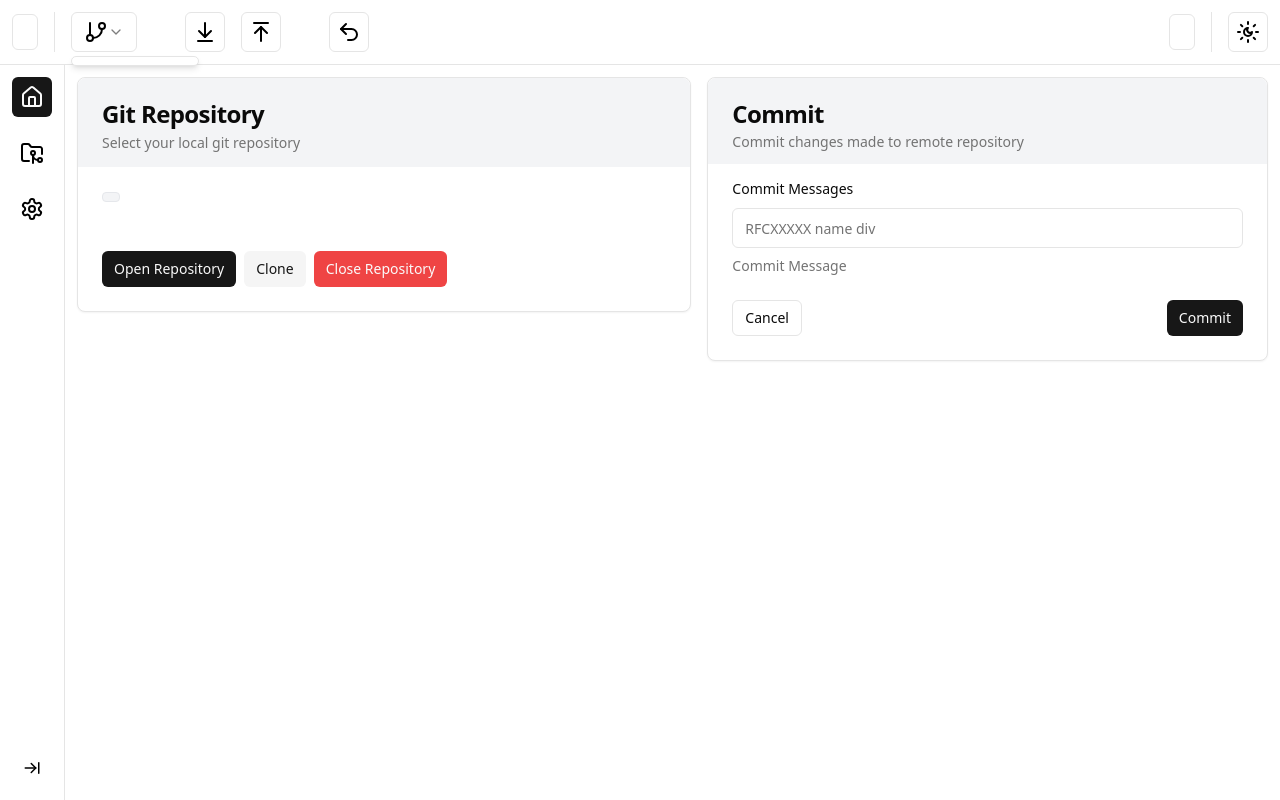
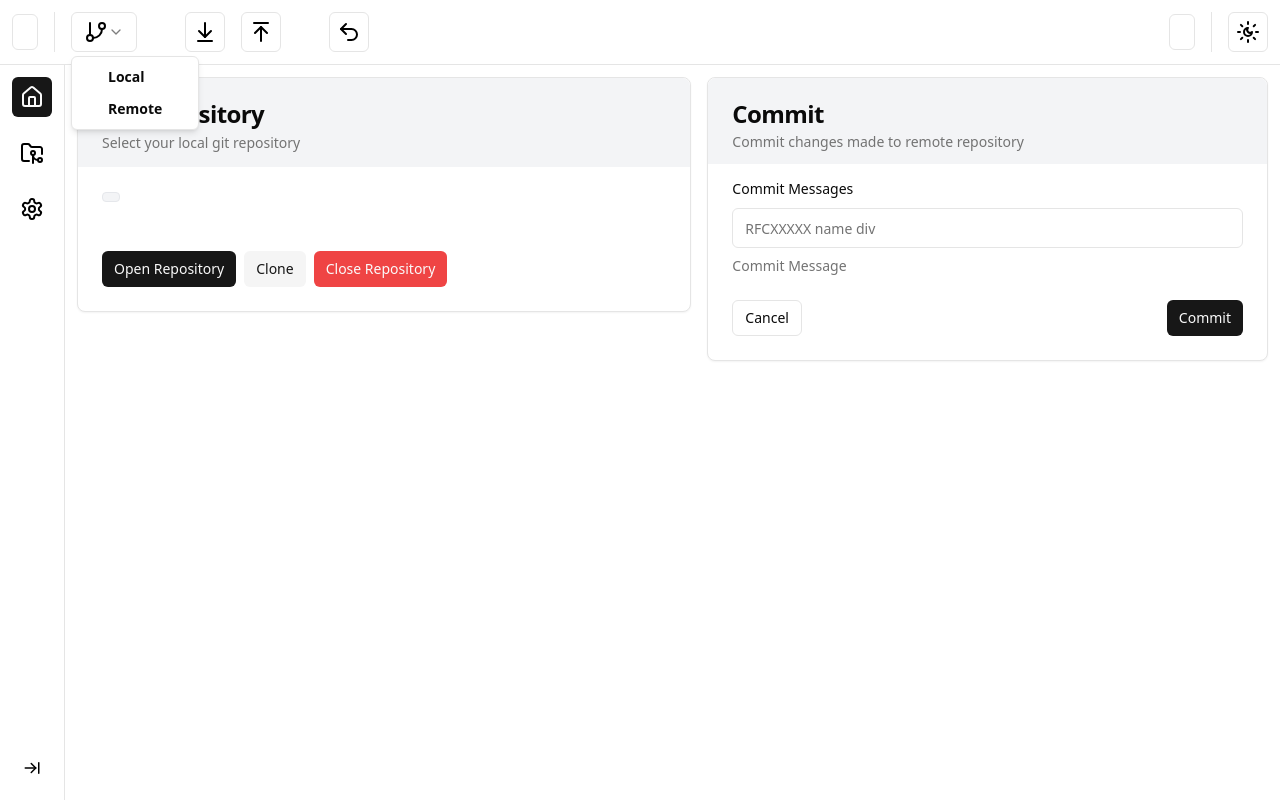
Before and after one commit to RMalik777/git-commander, a React (Vite) app: page / in a window 1280 px wide. Both pictures are taken after a click on the button 104 px from the left and 32 px from the top of the page. Built offline with nearby package versions, Linux system fonts and the light colour scheme.

Commit message:
fix: split select into remote and local group

```diff
--- a/src/components/Tools/Toolbar.tsx
+++ b/src/components/Tools/Toolbar.tsx
@@ -1,9 +1,17 @@
-import { useState, useLayoutEffect } from "react";
-import { NavLink } from "react-router-dom";
 import { useAppDispatch, useAppSelector } from "@/lib/Redux/hooks";
 import { setRepo } from "@/lib/Redux/repoSlice";
+import { useLayoutEffect, useState } from "react";
+import { NavLink } from "react-router-dom";
 
 import { Button } from "@/components/ui/button";
+import {
+  Select,
+  SelectContent,
+  SelectGroup,
+  SelectLabel,
+  SelectItem,
+  SelectTrigger,
+} from "@/components/ui/select";
 import { Separator } from "@/components/ui/separator";
 import {
   Tooltip,
@@ -11,24 +19,16 @@ import {
   TooltipProvider,
   TooltipTrigger,
 } from "@/components/ui/tooltip";
-import {
-  Select,
-  SelectContent,
-  SelectItem,
-  SelectTrigger,
-} from "@/components/ui/select";
-
 import { useToast } from "@/components/ui/use-toast";
 
 import {
   ArrowDownToLine,
   ArrowUpToLine,
   GitBranch,
-  GitCompare,
+  Moon,
+  Sun,
+  SunMoon,
   Undo2,
-  SunMoon,
-  Sun,
-  Moon,
 } from "lucide-react";
 
 import * as git from "@/lib/git";
@@ -71,7 +71,10 @@ export default function Toolbar() {
   const dispatch = useAppDispatch();
 
   const currentBranch = useAppSelector((state) => state.repo.branch);
-  const [branchList, setBranchList] = useState<string[]>([]);
+  const [branchList, setBranchList] = useState<{
+    local: string[];
+    remote: string[];
+  }>();
 
   const username = useAppSelector((state) => state.user.value);
   const repoName = useAppSelector((state) => state.repo.name);
@@ -81,9 +84,10 @@ export default function Toolbar() {
     async function getBranch() {
       try {
         const target: string = await git.currentBranch(dirLocation);
-        const newBranchList: string[] = await git.branchList(dirLocation);
+        const newBranchList: { local: string[]; remote: string[] } =
+          await git.branchList(dirLocation);
         setBranchList(newBranchList);
-        const showedBranch = newBranchList?.find(
+        const showedBranch = newBranchList?.local?.find(
           (branch) => branch.toLowerCase() === target.toLowerCase()
         );
         dispatch(setRepo({ branch: showedBranch }));
@@ -122,7 +126,11 @@ export default function Toolbar() {
                       ),
                     });
                     try {
-                      const response = await git.switchBranch(dirLocation, e);
+                      const toSwitch = e.replace(/origin\//gi, "").trim();
+                      const response = await git.switchBranch(
+                        dirLocation,
+                        toSwitch
+                      );
                       toast({
                         title: "Switched Branch",
                         description: (
@@ -160,13 +168,26 @@ export default function Toolbar() {
                     </TooltipContent>
                   </Tooltip>
                   <SelectContent className="h-fit max-h-[80dvh]">
-                    {branchList?.map((branch) => {
+                    <SelectGroup>
+                      <SelectLabel>Local</SelectLabel>
+                      {branchList?.local?.map((branch) => {
                         return (
                           <SelectItem key={branch} value={branch}>
                             {branch}
                           </SelectItem>
                         );
                       })}
+                    </SelectGroup>
+                    <SelectGroup>
+                      <SelectLabel>Remote</SelectLabel>
+                      {branchList?.remote?.map((branch) => {
+                        return (
+                          <SelectItem key={branch} value={branch}>
+                            {branch}
+                          </SelectItem>
+                        );
+                      })}
+                    </SelectGroup>
                   </SelectContent>
                 </Select>
 
```
Also changed, not shown: src/lib/git.js. Lines whose indentation alone changed are shown as unchanged.
